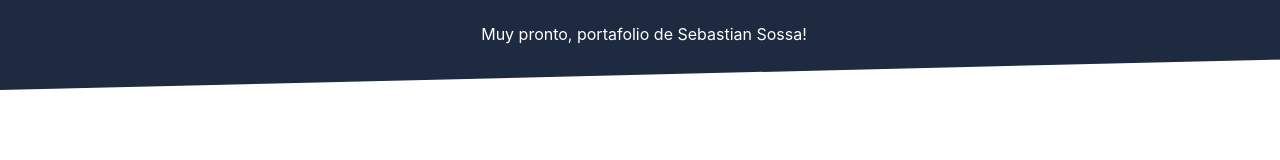
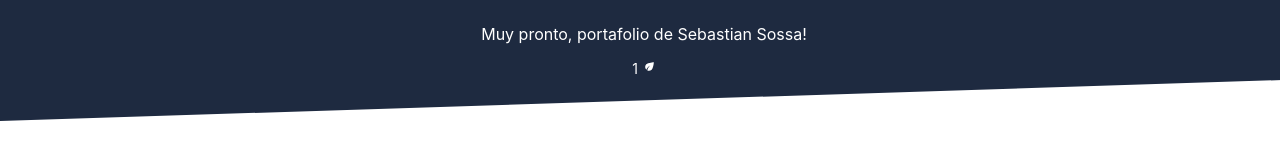
Before and after one commit to s3bs0s/mi-portafolio, a React app: page / in a window 1280 px wide. Built offline with nearby package versions, Linux system fonts and the light colour scheme.

Commit message:
Investigación sobre el uso de Redux en GitHub Pages

```diff
--- a/public/index.html
+++ b/public/index.html
@@ -9,34 +9,10 @@
       name="description"
       content="Web site created using create-react-app"
     />
-    <!--
-      manifest.json provides metadata used when your web app is installed on a
-      user's mobile device or desktop. See https://developers.google.com/web/fundamentals/web-app-manifest/
-    -->
-    <link rel="manifest" href="%PUBLIC_URL%/manifest.json" />
-    <!--
-      Notice the use of %PUBLIC_URL% in the tags above.
-      It will be replaced with the URL of the `public` folder during the build.
-      Only files inside the `public` folder can be referenced from the HTML.
-
-      Unlike "/favicon.ico" or "favicon.ico", "%PUBLIC_URL%/favicon.ico" will
-      work correctly both with client-side routing and a non-root public URL.
-      Learn how to configure a non-root public URL by running `npm run build`.
-    -->
     <title>Mi portafolio</title>
   </head>
   <body>
-    <noscript>You need to enable JavaScript to run this app.</noscript>
+    <noscript>Debes activar el JavaScript en tu navegador para interactuar con mi portafolio.</noscript>
     <div id="root"></div>
-    <!--
-      This HTML file is a template.
-      If you open it directly in the browser, you will see an empty page.
-
-      You can add webfonts, meta tags, or analytics to this file.
-      The build step will place the bundled scripts into the <body> tag.
-
-      To begin the development, run `npm start` or `yarn start`.
-      To create a production bundle, use `npm run build` or `yarn build`.
-    -->
   </body>
 </html>
--- a/src/LandingPage.js
+++ /dev/null
@@ -1,26 +0,0 @@
-import React from 'react';
-
-const App = () => {
-  return (
-    <div
-      style={{
-        width: '100%',
-        padding: '8px 4px 30px',
-        background: '#1e2a40',
-        textAlign: 'center',
-        clipPath: 'polygon(0 0, 100% 0, 100% 66%, 0 100%)'
-      }}
-    >
-      <p
-        style={{
-          fontSize: '16px',
-          color: '#fff'
-        }}
-      >
-        Muy pronto, portafolio de Sebastian Sossa!
-      </p>
-    </div>
-  );
-}
-
-export default App;
--- /dev/null
+++ b/src/components/LandingPage.js
@@ -0,0 +1,52 @@
+import React from 'react';
+import { useSelector, useDispatch } from 'react-redux';
+import { Eco } from '@material-ui/icons';
+
+import actionCreators from '../redux/actions/creators';
+
+const App = () => {
+  const { count } = useSelector(state => state, () => {});
+  const dispatch = useDispatch();
+  const { COUNT } = actionCreators;
+
+  return (
+    <div
+      style={{
+        width: '100%',
+        padding: '8px 4px 30px',
+        background: '#1e2a40',
+        textAlign: 'center',
+        clipPath: 'polygon(0 0, 100% 0, 100% 66%, 0 100%)'
+      }}
+    >
+      <p
+        style={{
+          fontSize: '16px',
+          color: '#fff'
+        }}
+      >
+        Muy pronto, portafolio de Sebastian Sossa!
+      </p>
+      <p
+        style={{
+          fontSize: '14px',
+          color: '#fff',
+          display: 'flex',
+          justifyContent: 'center'
+        }}
+      >
+        { count }
+        <Eco
+          style={{
+            marginLeft: '5px',
+            fontSize: '13px',
+            cursor: 'pointer'
+          }}
+          onClick={() => dispatch(COUNT.sum())}
+        />
+      </p>
+    </div>
+  );
+}
+
+export default App;
--- /dev/null
+++ b/src/redux/actions/creators.js
@@ -0,0 +1,11 @@
+import actionsTypes from './types';
+
+const actionsCreators = {
+  COUNT: {
+    sum: () => ({
+      type: actionsTypes.COUNT.SUM
+    })
+  }
+};
+
+export default actionsCreators;
--- /dev/null
+++ b/src/redux/actions/types.js
@@ -0,0 +1,7 @@
+const actionsTypes = {
+  COUNT: {
+    SUM: 'SUM'
+  }
+};
+
+export default actionsTypes;
--- /dev/null
+++ b/src/redux/reducers/count.js
@@ -0,0 +1,19 @@
+import actionsTypes from '../actions/types';
+
+/*
+* Función
+*/
+const sum = (action, state = {}) => {
+  return ++state;
+};
+
+const countReducer = (state, action) => {
+  switch (action.type) {
+    case actionsTypes.COUNT.SUM:
+      return sum(action, state);
+    default:
+      return state || 1;
+  }
+};
+
+export default countReducer;
--- /dev/null
+++ b/src/redux/store.js
@@ -0,0 +1,25 @@
+import {
+  createStore,
+  combineReducers,
+  applyMiddleware,
+  compose
+} from 'redux';
+import thunk from 'redux-thunk';
+
+import countReducer from './reducers/count';
+
+const stateInitialized = {
+  count: 1
+}
+
+const composeEnchancers = window.__REDUX_DEVTOOLS_EXTENSION_COMPOSE__ || compose;
+
+const store = createStore(
+  combineReducers({
+    count: countReducer
+  }),
+  stateInitialized,
+  composeEnchancers(applyMiddleware(thunk))
+);
+
+export default store;
```
Also changed, not shown: package.json (+6 -1 lines), src/index.js (+8 -8 lines), public/manifest.json (deleted), 1 other file.
